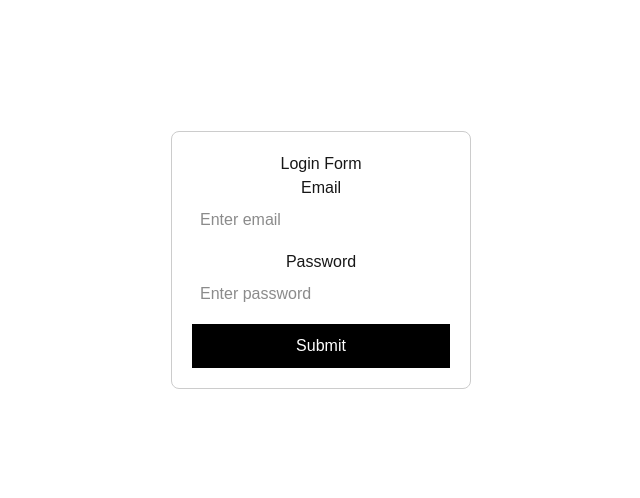
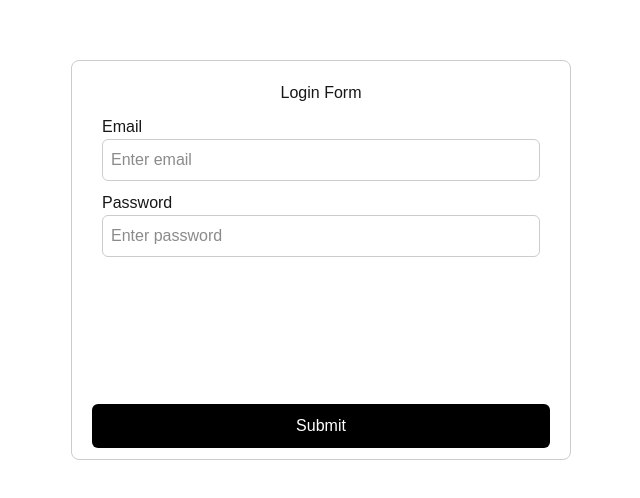
Before and after one commit to Bipin750/nextjs_POC, a Next.js app: page /login in a window 1280 px wide. Shown: the part 140-638 px from the top of the page, without its empty margins (319-959 px from the left). Built offline with nearby package versions, Linux system fonts and the light colour scheme.

Commit message:
styling fixes

```diff
--- a/app/(auth)/login/page.jsx
+++ b/app/(auth)/login/page.jsx
@@ -33,21 +33,22 @@ const Login = () => {
       >
         <div
           style={{
-            width: "300px",
+            width: "500px",
             margin: "50px auto",
             textAlign: "center",
-
             border: "1px solid #ccc",
             padding: "20px",
             borderRadius: "8px",
+            height: "400px",
           }}
         >
           <h2>Login Form</h2>
           <form onSubmit={handleSubmit}>
             {/* Email Field */}
-            <div style={{ marginBottom: "10px" }}>
+            <div style={{ margin: "10px", textAlign: "left" }}>
               <p>Email</p>
               <input
+                className="border rounded-md border-[#ccc]"
                 type="email"
                 value={email}
                 required
@@ -58,10 +59,11 @@ const Login = () => {
             </div>
 
             {/* Password Field */}
-            <div style={{ marginBottom: "10px" }}>
+            <div style={{ margin: "10px", textAlign: "left" }}>
               <p>Password</p>
 
               <input
+                className="border rounded-md border-[#ccc]"
                 type="password"
                 value={password}
                 required
@@ -72,6 +74,7 @@ const Login = () => {
             </div>
 
             <button
+              className="mt-[30%] rounded-md"
               type="submit"
               style={{
                 width: "100%",
--- a/app/(protected)/dashboard/page.jsx
+++ b/app/(protected)/dashboard/page.jsx
@@ -23,8 +23,10 @@ const Dashboard = () => {
     <div>
       {userData && (
         <div>
-          <h1>Dashboard</h1>
-          <p>Welcome, {userData ? JSON.parse(userData).email : "Guest"}!</p>
+          <p className="font-bold text-xl m-4">
+            Welcome,{" "}
+            {userData ? JSON.parse(userData).email.split("@")[0] : "Guest"}!
+          </p>
           <Cards />
         </div>
       )}
--- a/app/components/Navbar/page.jsx
+++ b/app/components/Navbar/page.jsx
@@ -1,10 +1,12 @@
 "use client";
 
 import Link from "next/link";
+import { usePathname } from "next/navigation";
 import { useState } from "react";
 
 export default function Navbar() {
   const [open, setOpen] = useState(false);
+  const pathname = usePathname();
 
   const logout = () => {
     localStorage.removeItem("userData");
@@ -33,7 +35,7 @@ export default function Navbar() {
 
         {/* Hamburger Button */}
         <button
-          className="md:hidden block text-gray-700 text-2xl"
+          className="md:hidden block text-gray-700 text-2xl cursor-pointer"
           onClick={() => setOpen(!open)}
         >
           ☰
@@ -45,27 +47,22 @@ export default function Navbar() {
         <div className="md:hidden flex flex-col bg-white px-6 pb-4 text-gray-700">
           <Link
             onClick={() => setOpen(false)}
-            href="/"
-            className="py-2 border-b"
+            href="/dashboard"
+            className={`${
+              pathname === "/dashboard" ? "text-blue-600" : "py-2"
+            }`}
           >
-            Home
+            Dashboard
           </Link>
           <Link
             onClick={() => setOpen(false)}
-            href="/about"
-            className="py-2 border-b"
+            href="/report"
+            className={`${pathname === "/report" ? "text-blue-600" : "py-2"}`}
           >
-            About
+            Reports
           </Link>
-          <Link
-            onClick={() => setOpen(false)}
-            href="/services"
-            className="py-2 border-b"
-          >
-            Services
-          </Link>
-          <Link onClick={() => setOpen(false)} href="/contact" className="py-2">
-            Contact
+          <Link onClick={() => setOpen(false)} href="/login" className="py-2">
+            Log Out
           </Link>
         </div>
       )}
```
